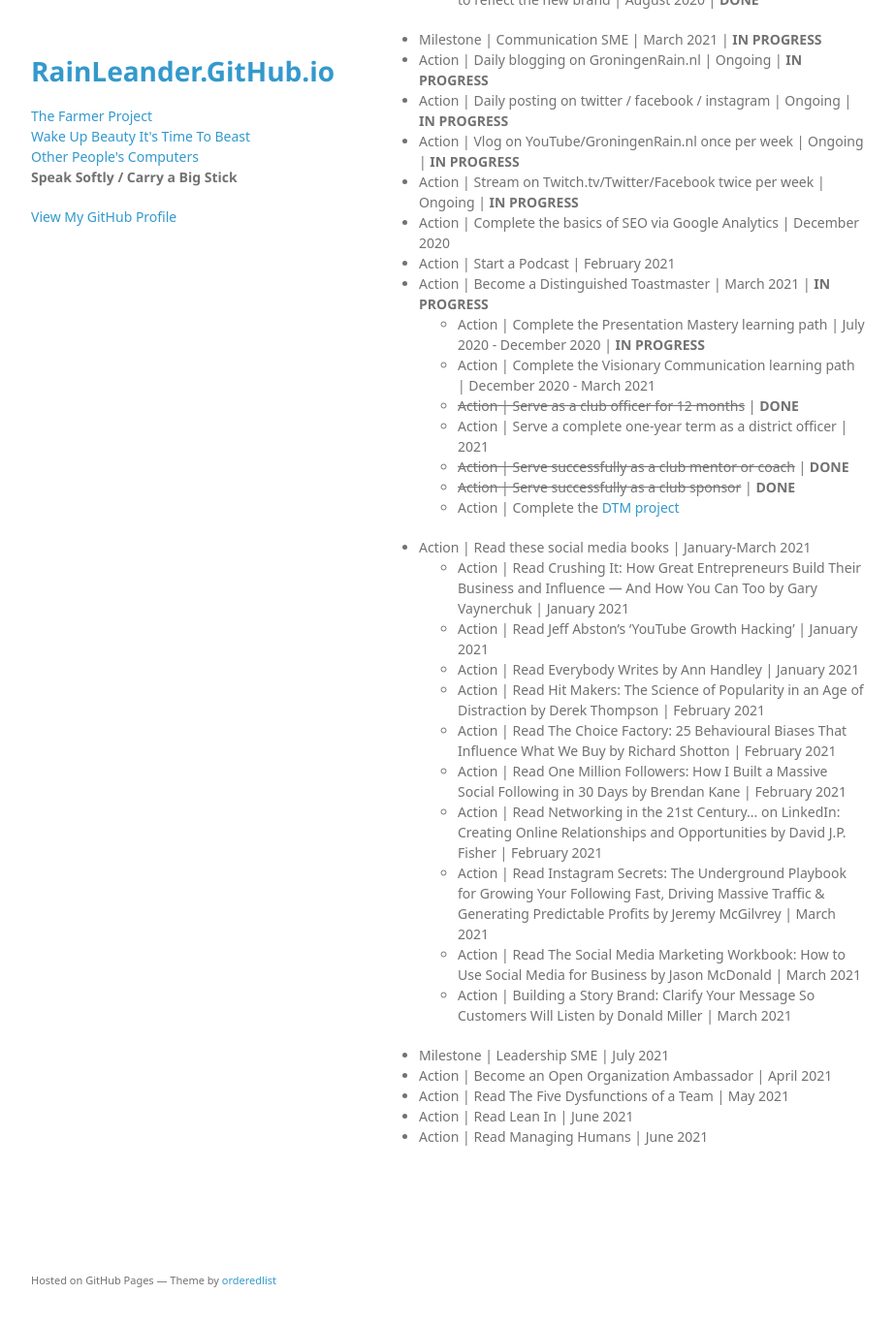
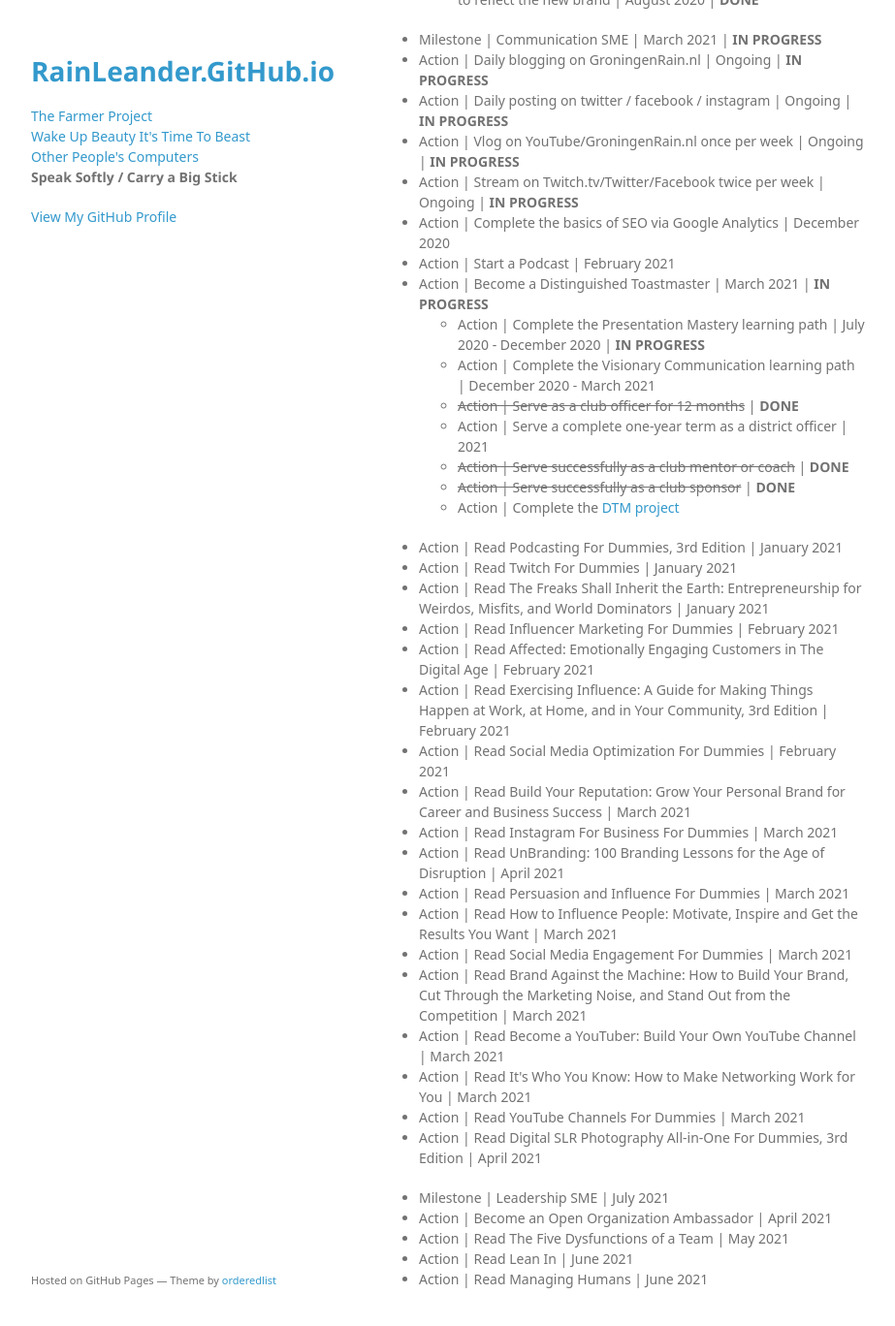
Before and after one commit to rainleander/rainleander.github.io, a Jekyll site: the page speak-softly.html, which Jekyll copies as it is, in a window 1280 px wide and 1400 px high, scrolled down 1029 px. Shown: the top 1368 px of the window at 97% size, without its empty margins (178-1101 px from the left). Built offline with Jekyll 4.4.1, drawn with Linux system fonts in a browser that asks for light colours; some web fonts are replaced.

Commit message:
Update speak-softly.html

```diff
--- a/speak-softly.html
+++ b/speak-softly.html
@@ -76,17 +76,24 @@
             <li><del>Action | Serve successfully as a club sponsor</del> | <b>DONE</b></li>
             <li>Action | Complete the <a href="http://karenstorey.com/PATHWAYS/00-DTM-Project.htm">DTM project</a></li></ul>
           </li>
-        <li>Action | Read these social media books | January-March 2021</li>
-        <ul><li>Action | Read Crushing It: How Great Entrepreneurs Build Their Business and Influence — And How You Can Too by Gary Vaynerchuk | January 2021</li>
-            <li>Action | Read Jeff Abston’s ‘YouTube Growth Hacking’ | January 2021</li>
-            <li>Action | Read Everybody Writes by Ann Handley | January 2021</li>
-            <li>Action | Read Hit Makers: The Science of Popularity in an Age of Distraction by Derek Thompson | February 2021</li>
-            <li>Action | Read The Choice Factory: 25 Behavioural Biases That Influence What We Buy by Richard Shotton | February 2021</li>
-            <li>Action | Read One Million Followers: How I Built a Massive Social Following in 30 Days by Brendan Kane | February 2021</li>
-            <li>Action | Read Networking in the 21st Century... on LinkedIn: Creating Online Relationships and Opportunities by David J.P. Fisher | February 2021</li>
-            <li>Action | Read Instagram Secrets: The Underground Playbook for Growing Your Following Fast, Driving Massive Traffic & Generating Predictable Profits by Jeremy McGilvrey | March 2021</li>
-            <li>Action | Read The Social Media Marketing Workbook: How to Use Social Media for Business by Jason McDonald | March 2021</li>
-            <li>Action | Building a Story Brand: Clarify Your Message So Customers Will Listen by Donald Miller | March 2021</li></ul></ul>
+        <li>Action | Read Podcasting For Dummies, 3rd Edition | January 2021</li>
+            <li>Action | Read Twitch For Dummies | January 2021</li>
+            <li>Action | Read The Freaks Shall Inherit the Earth: Entrepreneurship for Weirdos, Misfits, and World Dominators | January 2021</li>
+            <li>Action | Read Influencer Marketing For Dummies | February 2021</li>
+            <li>Action | Read Affected: Emotionally Engaging Customers in The Digital Age | February 2021</li>
+            <li>Action | Read Exercising Influence: A Guide for Making Things Happen at Work, at Home, and in Your Community, 3rd Edition | February 2021</li>
+            <li>Action | Read Social Media Optimization For Dummies | February 2021</li>
+            <li>Action | Read Build Your Reputation: Grow Your Personal Brand for Career and Business Success | March 2021</li>
+            <li>Action | Read Instagram For Business For Dummies | March 2021</li>
+            <li>Action | Read UnBranding: 100 Branding Lessons for the Age of Disruption | April 2021</li>
+            <li>Action | Read Persuasion and Influence For Dummies | March 2021</li>
+            <li>Action | Read How to Influence People: Motivate, Inspire and Get the Results You Want | March 2021</li>
+            <li>Action | Read Social Media Engagement For Dummies | March 2021</li>
+            <li>Action | Read Brand Against the Machine: How to Build Your Brand, Cut Through the Marketing Noise, and Stand Out from the Competition | March 2021</li>
+            <li>Action | Read Become a YouTuber: Build Your Own YouTube Channel | March 2021</li>
+            <li>Action | Read It's Who You Know: How to Make Networking Work for You | March 2021</li>
+            <li>Action | Read YouTube Channels For Dummies | March 2021</li>
+            <li>Action | Read Digital SLR Photography All-in-One For Dummies, 3rd Edition | April 2021</ul>
 
         <ul><li>Milestone | Leadership SME | July 2021</li>
         <li>Action | Become an Open Organization Ambassador | April 2021</li>
```
